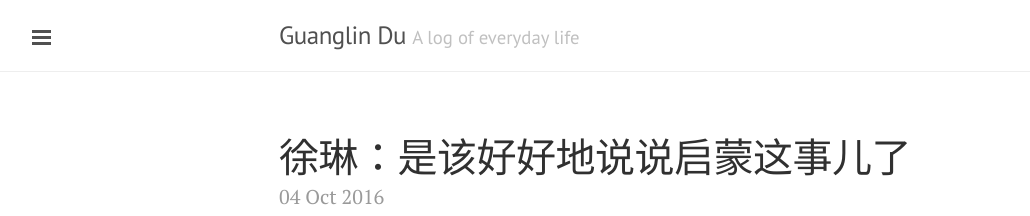
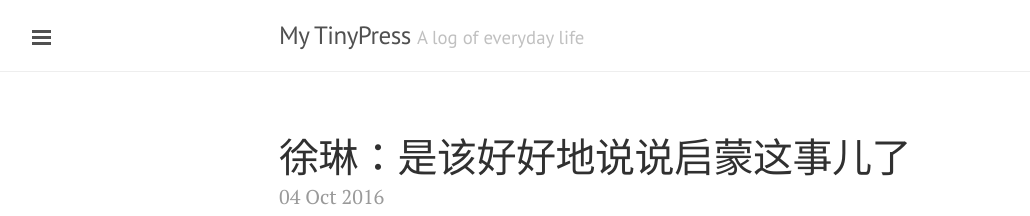
Before and after one commit to GuanglinDu/GuanglinDu.github.io, a Jekyll site: the page built from index.html, in a window 1280 px wide and 900 px high. Shown: the top 216 px of the window, without its empty margins (1-1031 px from the left). Built offline with Jekyll 4.4.1, drawn with Linux system fonts in a browser that asks for light colours; the list of posts is cut into pages by our own code.

Commit message:
Update _config.yml
Customizes the title & description

```diff
--- a/_config.yml
+++ b/_config.yml
@@ -2,7 +2,7 @@ excerpt_separator: ""
 pygments: true
 markdown: kramdown
 url: http://GuanglinDu.github.io
-title: Guanglin Du
+title: My TinyPress
 tagline: A log of everyday life
-description: My awesome new site
+description: Freedom is the sunshine
 paginate: 10
```
